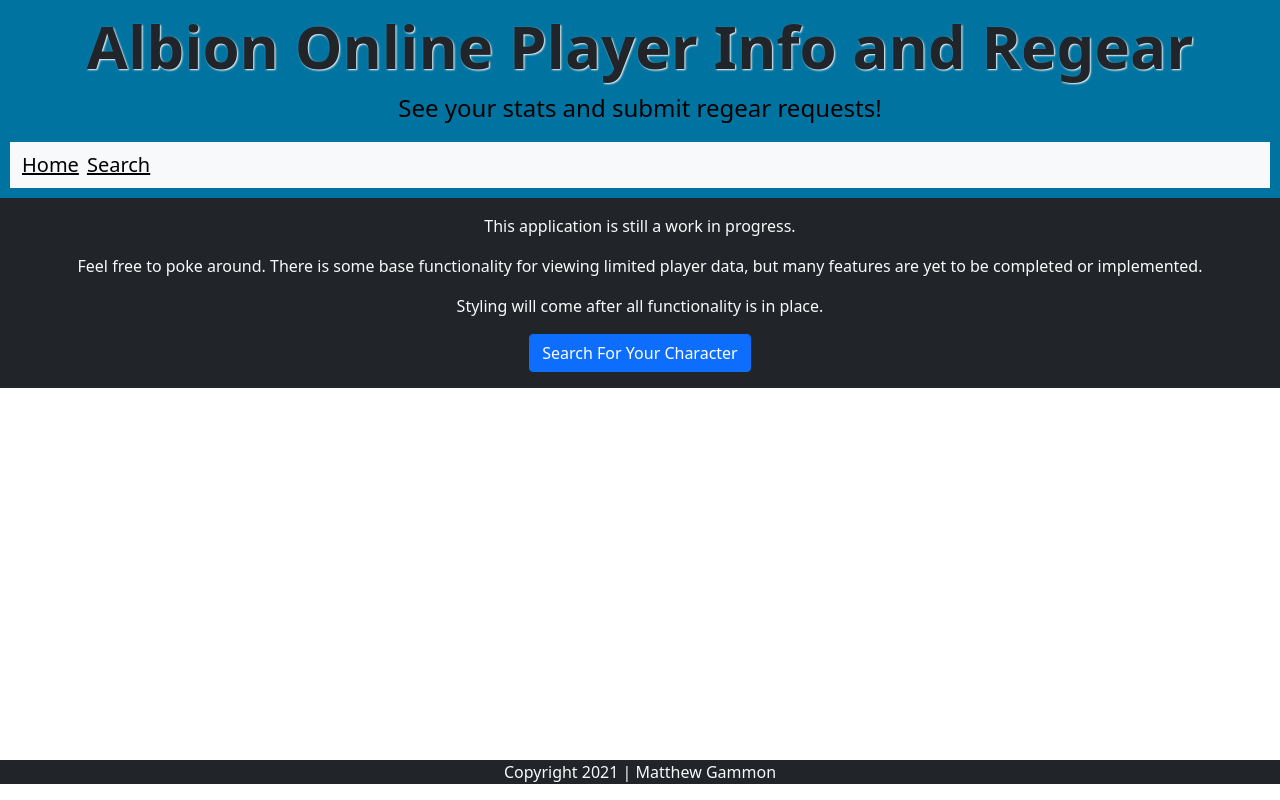
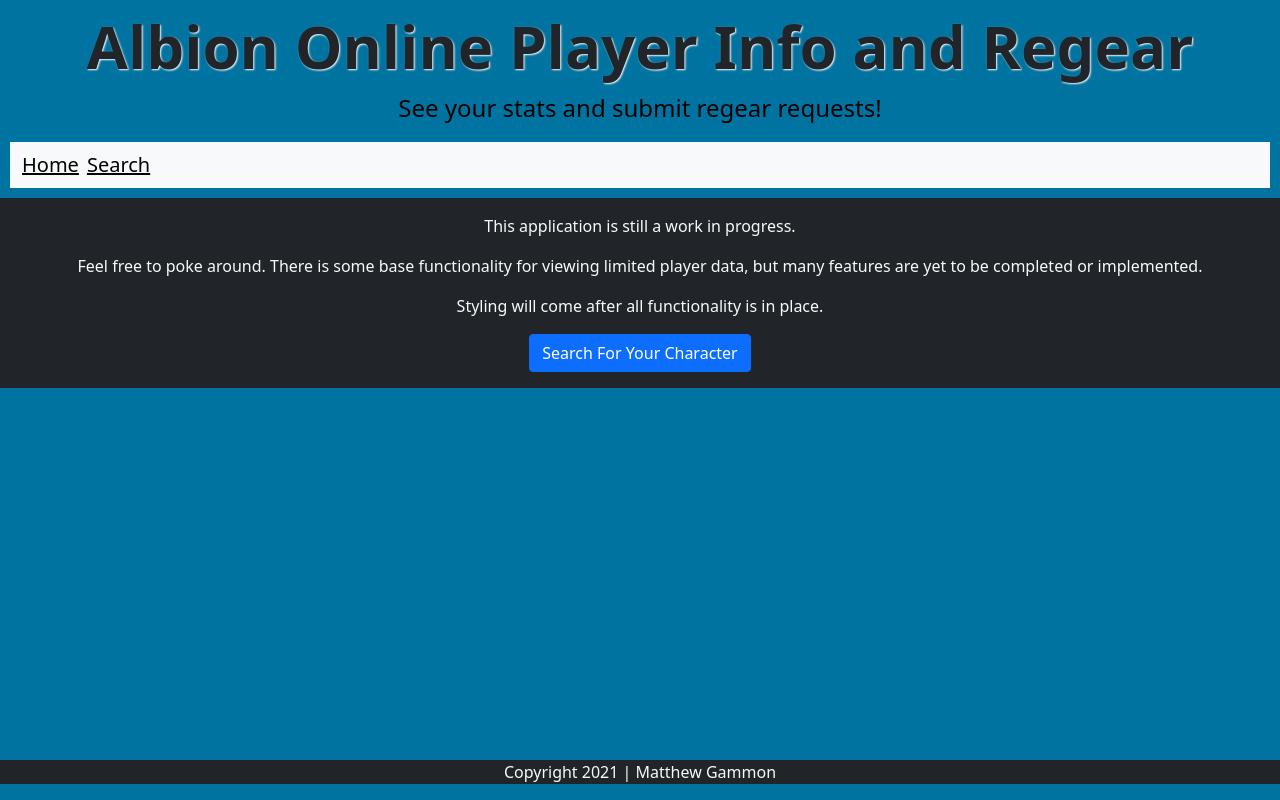
Before and after one commit to MatthewGammon/Albion-Player-Info, a React (Create React App) app: page /home in a window 1280 px wide. Built offline with nearby package versions, Linux system fonts and the light colour scheme; no server answers.

Commit message:
changed background color

```diff
--- a/src/App.css
+++ b/src/App.css
@@ -10,6 +10,7 @@
   display: block;
   position: relative;
   padding-bottom: 100px; /* height of your footer */
+  background-color: rgb(1, 115, 160);
 }
 
 .footer {
```
